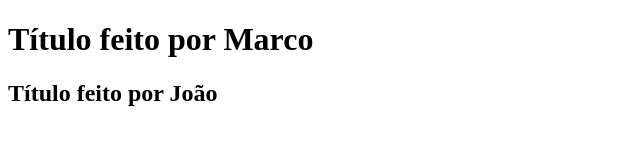
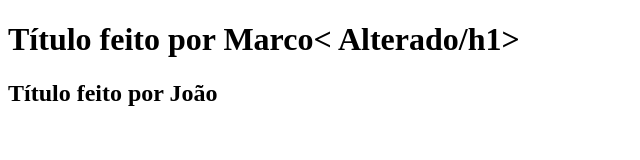
Before and after one commit to Markin09/AULA-GIT-ESSENCIAL, a plain HTML site: page index.html in a window 1280 px wide. Shown: the whole page, without its empty margins (0-640 px from the left). Drawn offline with Linux system fonts and the light colour scheme.

Commit message:
Título 1 alterado por Marco

```diff
--- a/index.html
+++ b/index.html
@@ -8,7 +8,8 @@
 </head>
 <body>
 
-    <h1>Título feito por Marco</h1>
+    <h1>Título feito por Marco< Alterado/h1>
     <h2>Título feito por João</h2>
+
 </body>
 </html>
```
